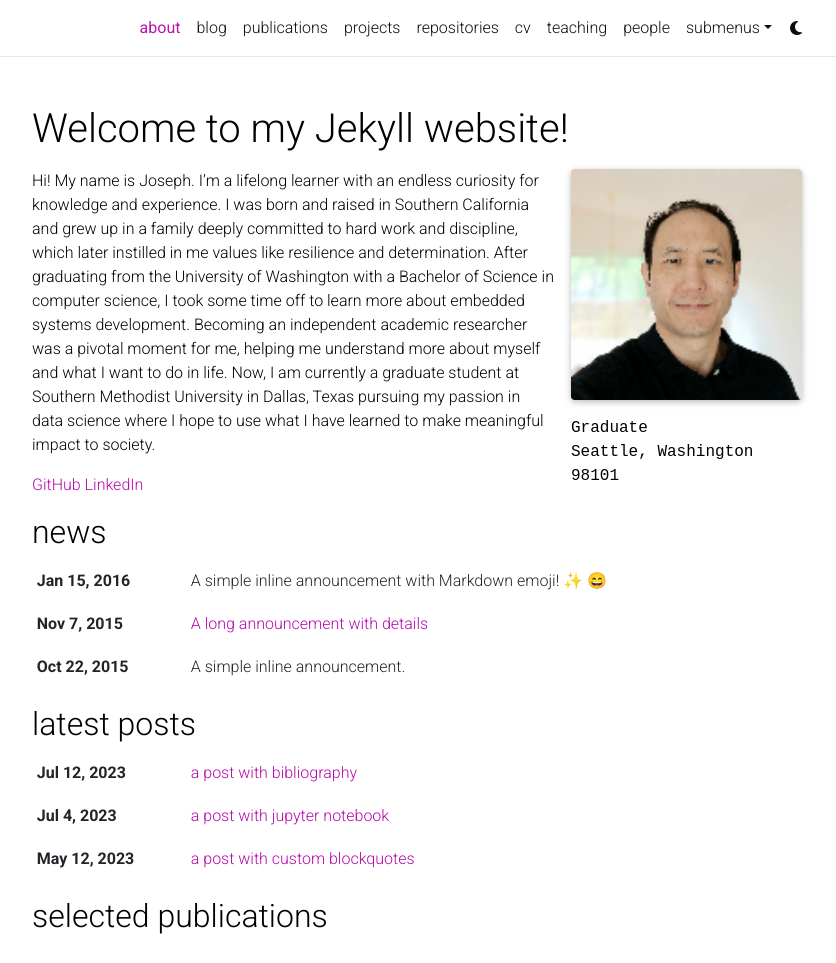
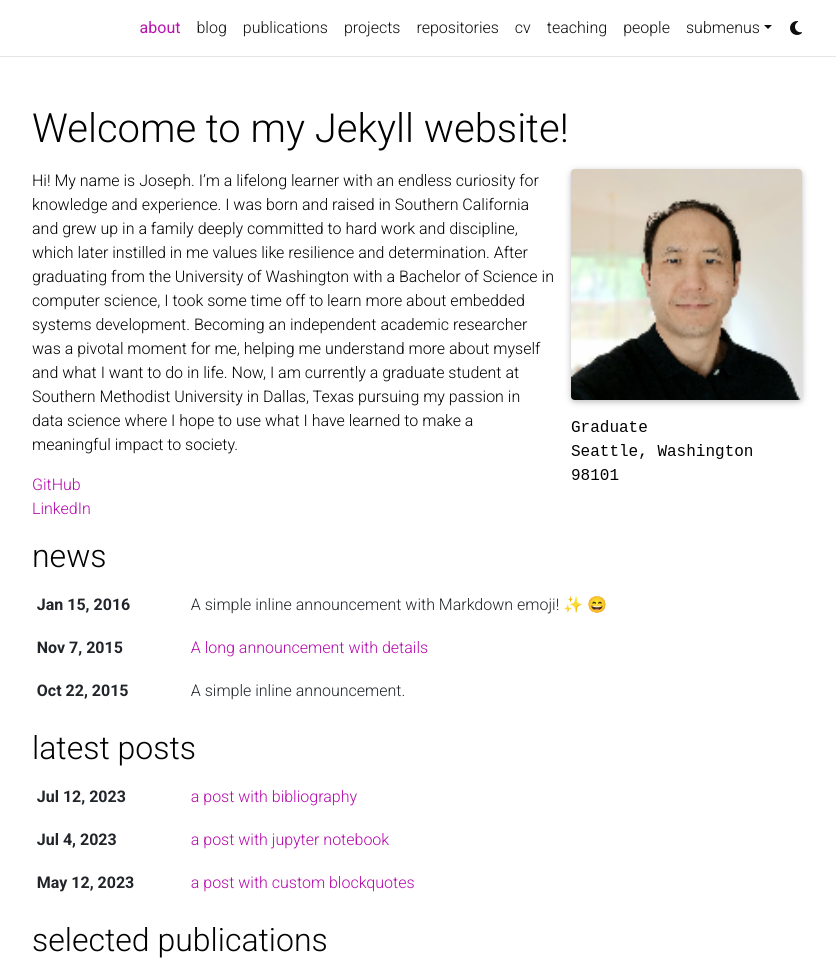
Before and after one commit to jjsmu/jjsmu.github.io, a Jekyll site: the page built from _pages/about.md, in a window 1280 px wide and 1276 px high, cut to the strip 0-963 px from the top of the window. Shown: the whole strip, without its empty margins (223-1059 px from the left). Built offline with Jekyll 4.4.1, drawn with Linux system fonts in a browser that asks for light colours; full-size pictures stand in for the smaller copies a plugin makes; emoji names are drawn with the system emoji font; comment, search, counter and statistics services are not loaded; a style sheet for code colours, icons or effects is not loaded.

Commit message:
_pages/about.md minor fix description

```diff
--- a/_pages/about.md
+++ b/_pages/about.md
@@ -18,7 +18,8 @@
 social: true  # includes social icons at the bottom of the page
 ---
 
-Hi! My name is Joseph. I'm a lifelong learner with an endless curiosity for knowledge and experience. I was born and raised in Southern California and grew up in a family deeply committed to hard work and discipline, which later instilled in me values like resilience and determination. After graduating from the University of Washington with a Bachelor of Science in computer science, I took some time off to learn more about embedded systems development. Becoming an independent academic researcher was a pivotal moment for me, helping me understand more about myself and what I want to do in life. Now, I am currently a graduate student at Southern Methodist University in Dallas, Texas pursuing my passion in data science where I hope to use what I have learned to make meaningful impact to society.
+Hi! My name is Joseph. I'm a lifelong learner with an endless curiosity for knowledge and experience. I was born and raised in Southern California and grew up in a family deeply committed to hard work and discipline, which later instilled in me values like resilience and determination. After graduating from the University of Washington with a Bachelor of Science in computer science, I took some time off to learn more about embedded systems development. Becoming an independent academic researcher was a pivotal moment for me, helping me understand more about myself and what I want to do in life. Now, I am currently a graduate student at Southern Methodist University in Dallas, Texas pursuing my passion in data science where I hope to use what I have learned to make a meaningful impact to society.
 
 <a href="https://github.com/jjsmu">GitHub</a>
+<br>
 <a href="https://linkedin.com/in/jjoo1">LinkedIn</a>
```
